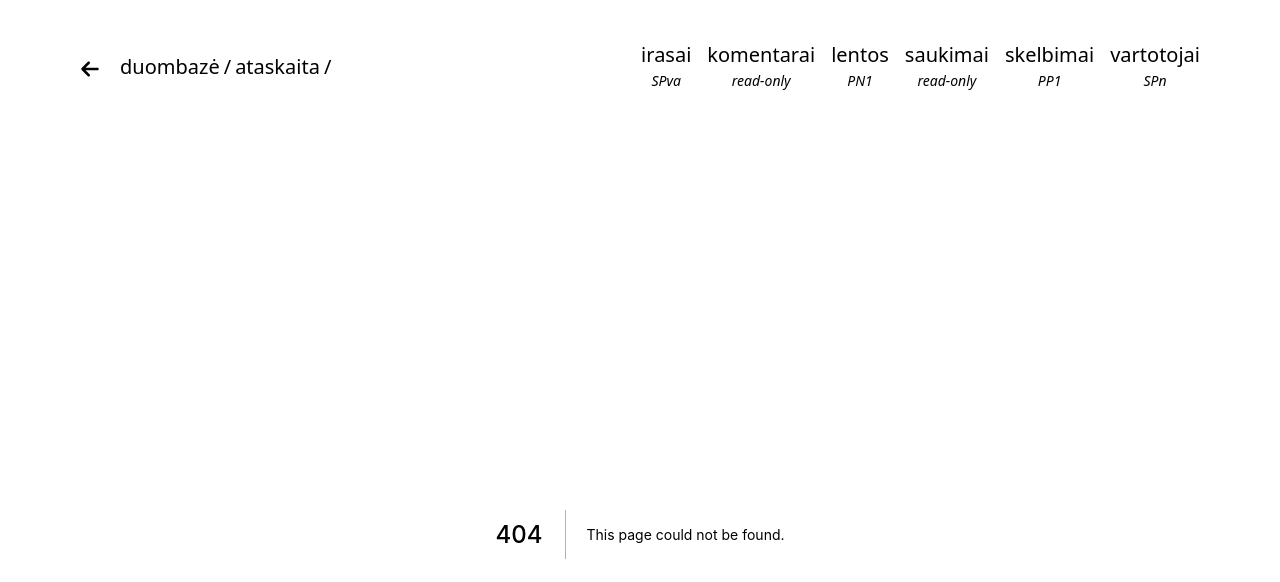
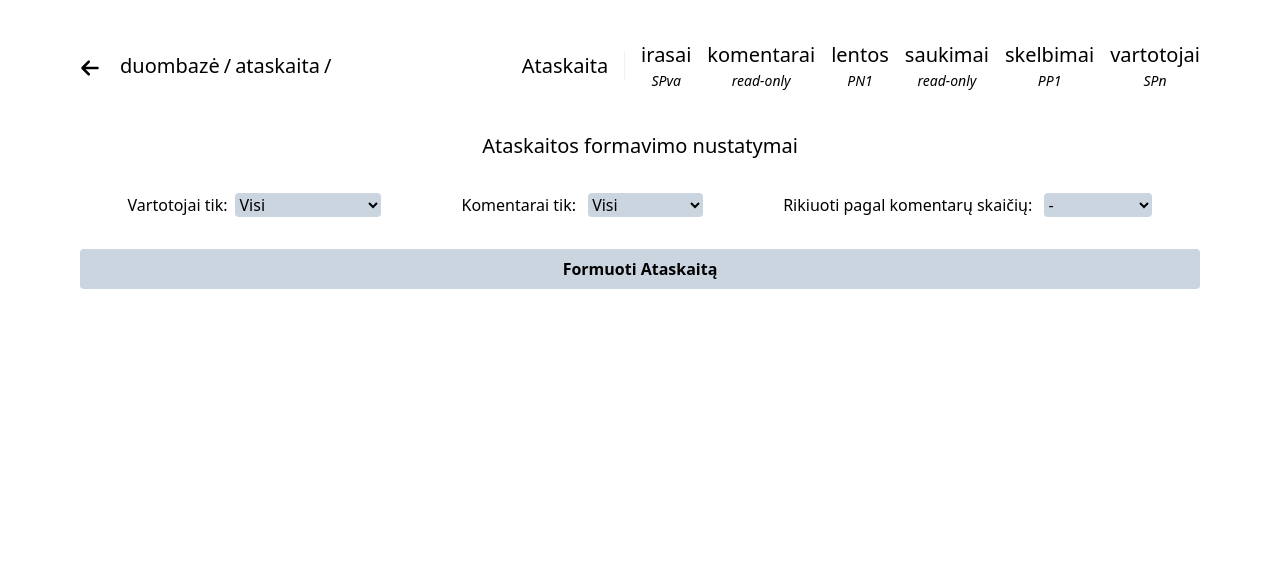
Before and after one commit to rokvisi/DBL2, a Next.js app: page /ataskaita in a window 1280 px wide. Before the commit this address had no page. Shown: the top 582 px of the page. Built offline with nearby package versions, Linux system fonts and the light colour scheme.

Commit message:
added L3

```diff
--- a/src/components/header.tsx
+++ b/src/components/header.tsx
@@ -33,18 +33,26 @@ function Breadcrumbs() {
 
 export default function Header() {
   return (
-    <div className="flex mb-10 items-center text-xl">
+    <div className="mb-10 text-xl">
+      <div className="flex items-center">
         <Breadcrumbs />
-      <ul className="inline-block ml-auto space-x-4">
+        <ul className="flex ml-auto space-x-4">
+          <Link href="/ataskaita">
+            <li className="inline-block px-4 my-auto border-r cursor-pointer">
+              Ataskaita
+            </li>
+          </Link>
+
           {TABLES.map((table) => (
             <Link href={table.href} key={table.href}>
               <li className="inline-block cursor-pointer group">
                 <p className="text-center group-hover:underline">{table.href.substring(1)}</p>
-              <p className="text-center text-sm italic">{table.info}</p>
+                <p className="text-sm italic text-center">{table.info}</p>
               </li>
             </Link>
           ))}
         </ul>
       </div>
+    </div>
   );
 }
--- /dev/null
+++ b/src/pages/ataskaita.tsx
@@ -0,0 +1,106 @@
+import DataTable from "@/components/datatable";
+import { runQuery } from "@/utils/database";
+import { useRef, useState } from "react";
+
+function ReportSettingsForm({ setEntries }: any) {
+  const editedFilterSelectRef = useRef<HTMLSelectElement>(null);
+  const roleFilterSelectRef = useRef<HTMLSelectElement>(null);
+  const sortSelectRef = useRef<HTMLSelectElement>(null);
+
+  async function generateReport(settings: any) {
+    let filters = settings.filters.length !== 0 ? `WHERE\n\t\t${settings.filters[0]}` : "";
+    settings.filters.slice(1).forEach((filter: string) => {
+      filters += ` AND ${filter}`;
+    });
+
+    const [entries] = await runQuery(`
+      SELECT
+        v.slapyvardis,
+        r.pavadinimas as role,
+        COUNT(k.id) as komentaru_skaicius,
+        COUNT(IF(k.fk_Irasasid IS NULL, NULL, 1)) as komentarai_tik_ant_irasu,
+        COUNT(IF(k.fk_Skelbimasid IS NULL, NULL, 1)) as komentarai_tik_ant_skelbimu,
+        SUM(k.teigiamiTaskai - k.neigiamiTaskai) as NET_komentaru_taskai
+      FROM
+        vartotojai v
+        INNER JOIN komentarai k ON k.fk_Vartotojasslapyvardis = v.slapyvardis
+        INNER JOIN vartotojaituriroles vtr ON vtr.fk_Vartotojasslapyvardis = v.slapyvardis
+        INNER JOIN roles r ON r.id = vtr.fk_Rolesid
+      ${filters}
+      GROUP BY
+        v.slapyvardis
+      ${settings.sort !== "undefined" ? `ORDER BY komentaru_skaicius ${settings.sort}` : ""}
+    `);
+
+    setEntries(entries);
+  }
+
+  return (
+    <div className="mb-4 space-y-8">
+      <h1 className="text-xl text-center">Ataskaitos formavimo nustatymai</h1>
+
+      <div className="flex justify-center gap-20">
+        <div>
+          <span className="mr-2">Vartotojai tik:</span>
+          <select className="bg-gray-400 rounded" ref={roleFilterSelectRef}>
+            <option value="undefined">Visi</option>
+            <option value="1">Paprastas</option>
+            <option value="2">Moderatorius</option>
+            <option value="3">Administratorius</option>
+          </select>
+        </div>
+        <div>
+          <span className="mr-2">Komentarai tik: </span>
+          <select className="bg-gray-400 rounded" ref={editedFilterSelectRef}>
+            <option value="undefined">Visi</option>
+            <option value="true">Redaguoti</option>
+            <option value="false">Neredaguoti</option>
+          </select>
+        </div>
+        <div>
+          <span className="mr-2">Rikiuoti pagal komentarų skaičių: </span>
+          <select className="bg-gray-400 rounded" ref={sortSelectRef}>
+            <option value="undefined">-</option>
+            <option value="ASC">Didėjančiai</option>
+            <option value="DESC">Mažėjančiai</option>
+          </select>
+        </div>
+      </div>
+
+      <button
+        className="w-full p-2 font-bold text-black bg-gray-400 rounded hover:bg-gray-300"
+        onClick={() =>
+          generateReport({
+            sort: sortSelectRef!.current!.value,
+            filters: [
+              ...(editedFilterSelectRef!.current!.value !== "undefined" ? [`k.redaguota = ${editedFilterSelectRef!.current!.value}`] : []),
+              ...(roleFilterSelectRef!.current!.value !== "undefined" ? [`r.id = ${roleFilterSelectRef!.current!.value}`] : []),
+            ],
+          })
+        }
+      >
+        Formuoti Ataskaitą
+      </button>
+    </div>
+  );
+}
+
+export default function Ataskaita() {
+  const [entries, setEntries] = useState();
+
+  return (
+    <>
+      <ReportSettingsForm setEntries={setEntries} />
+      {entries && (
+        <DataTable
+          table=""
+          pk="slapyvardis"
+          columns={["slapyvardis", "role", "komentaru kiekis", "komentarai tik ant irasu", "komentarai tik ant skelbimu", "NET komentaru taskai"]}
+          entries={entries}
+          removeFromTable={() => {}}
+          insertable={false}
+        />
+      )}
+    </>
+  );
+}
```
Lines whose indentation alone changed are shown as unchanged.
